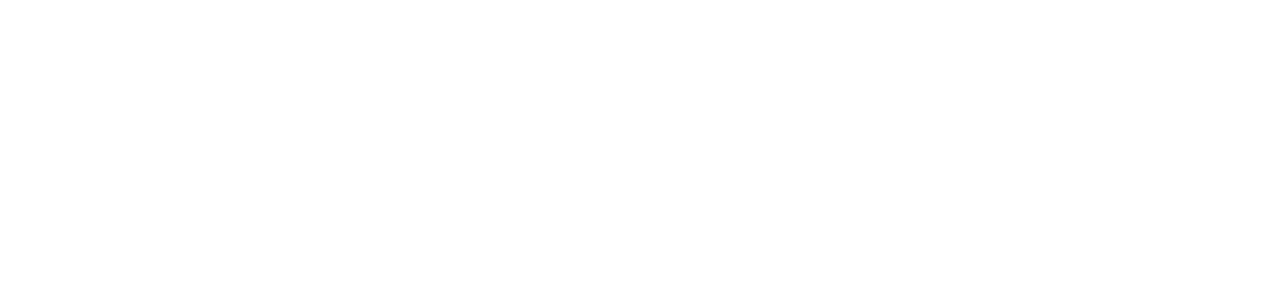
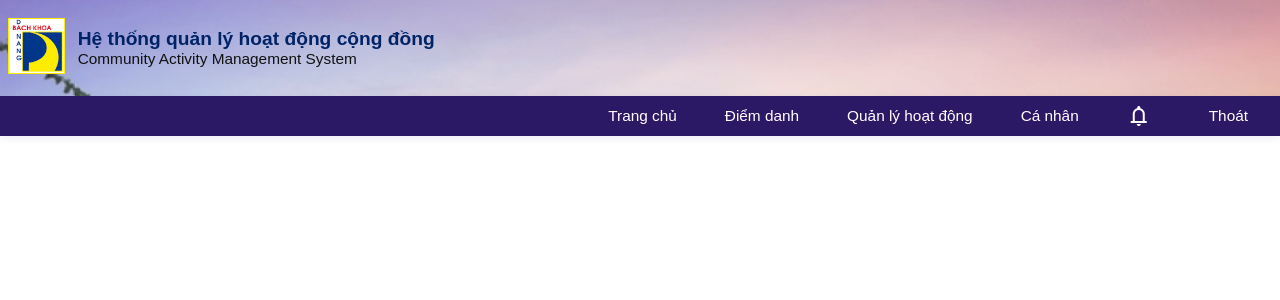
Before and after one commit to hami308/PBL6_QUANLY_HDCD, a React (Vite) app: page /student-infor in a window 1280 px wide. Before the commit this address had no page. Shown: the top 300 px of the page. Built offline with nearby package versions, Linux system fonts and the light colour scheme.

Commit message:
Add StudentInfor_Page

```diff
--- a/src/App.jsx
+++ b/src/App.jsx
@@ -2,6 +2,7 @@
 import HomePage from "./Pages/HomePage/HomePage";
 import { LoginProvider } from "./components/Login/LoginContext";
 import PVCD_Record from "./Pages/PVCD_Record/PVCD_Record";
+import StudentInfor_Page from "./Pages/StudentInfor_Page/StudentInfor_Page";
 
 function App() {
   return (
@@ -10,6 +11,7 @@
         <Route path="/" element={<HomePage />} />
         <Route path="/home-student" element={<HomePage />} />
         <Route path="/pvcd-record" element={<PVCD_Record />} />
+        <Route path="/student-infor" element={<StudentInfor_Page />} />
       </Routes>
     </LoginProvider>
   );
--- /dev/null
+++ b/src/Pages/StudentInfor_Page/StudentInfor_Page.jsx
@@ -0,0 +1,13 @@
+import Header from '../../components/Header/Header.jsx';
+import Menu_Student from '../../components/Menu/Menu_Student.jsx';
+function StudentInfor_Page() {
+  return (
+    <>
+        <Header />
+        <Menu_Student />
+
+    </>
+
+  );
+}
+export default StudentInfor_Page;
--- a/src/components/Menu/Menu_student.jsx
+++ b/src/components/Menu/Menu_student.jsx
@@ -26,7 +26,7 @@
           <button className="profile-btn">Cá nhân</button>
           {openProfile && (
             <div className="dropdown-menu">
-              <a href="/profile">Thông tin cá nhân</a>
+              <a href="/student-infor">Thông tin cá nhân</a>
               <a href="/pvcd-record">Kết quả phục vụ cộng đồng</a>
               <a href="/submit-evidence">Nộp minh chứng ngoài trường</a>
               <a href="/change-password">Đổi mật khẩu</a>
```
Also changed, not shown: src/Pages/StudentInfor_Page/StudentInfor_Page.css (added).
